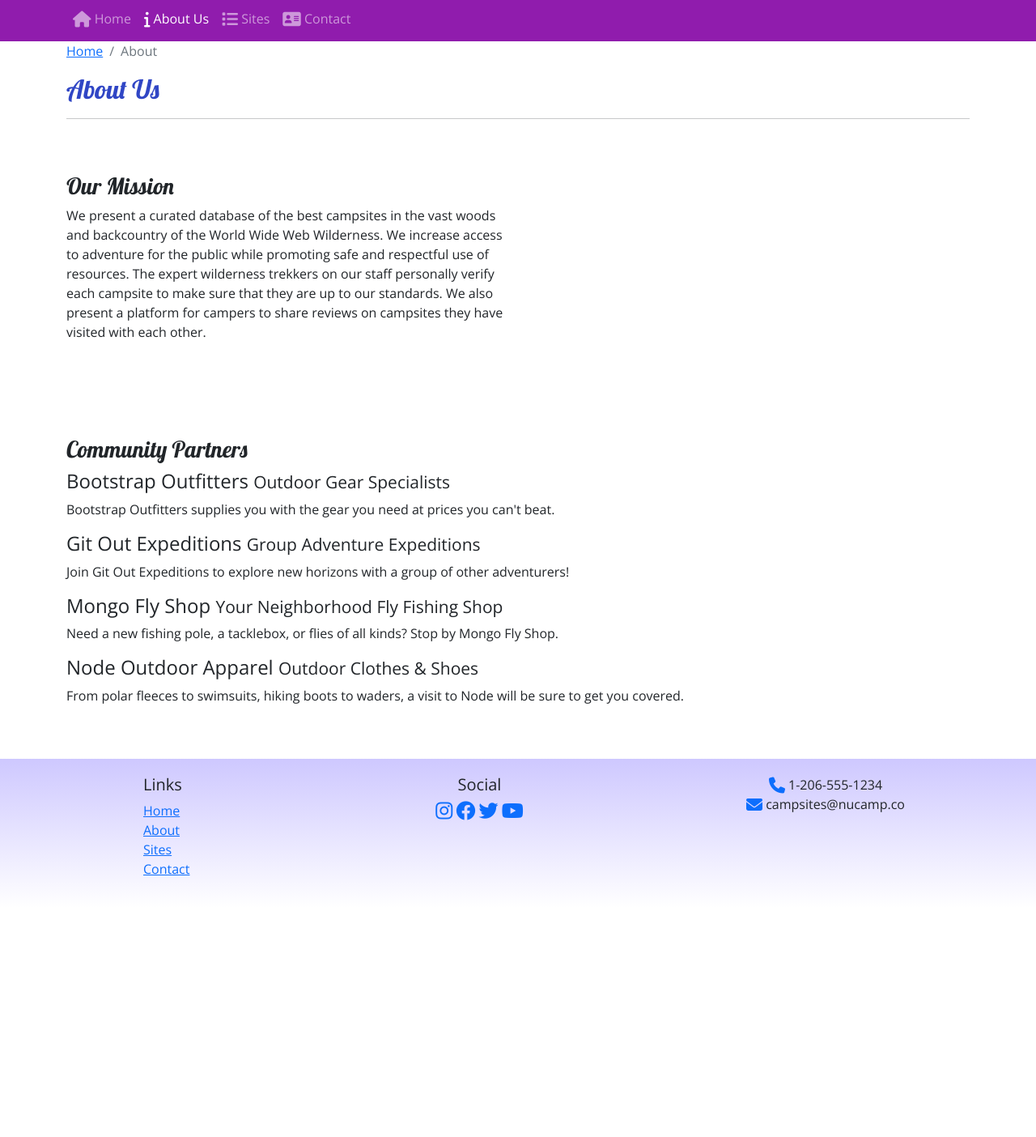
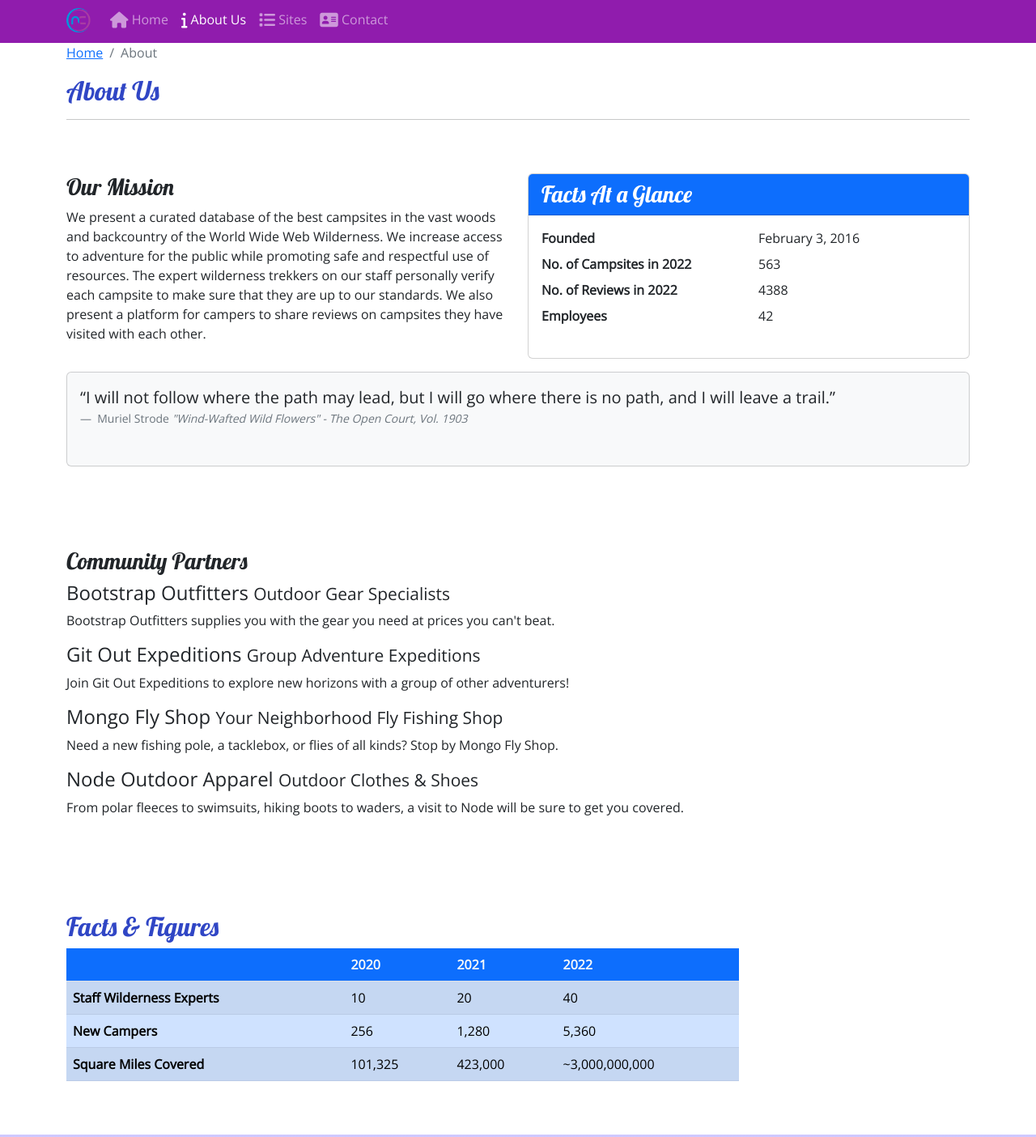
Before and after one commit to ronbrighter/nucampsite, a plain HTML site: page aboutus.html in a window 1280 px wide. Shown: the part 167-1571 px from the top of the page at 81% size. Before the commit the page ends 1288 px from the top, so only its background shows below. Drawn offline with nearby package versions, Linux system fonts and the light colour scheme.

Commit message:
Images and Flex Utility

```diff
--- a/aboutus.html
+++ b/aboutus.html
@@ -22,6 +22,9 @@
     <header>
         <div class="container">
             <div class="row">
+                <div class="col-4 col-sm-3 col-md-2 align-self-center">
+                    <a href="index.html"><img src="img/logo.png" class="img-fluid" /></a>
+                </div>
                 <div class="col">
                     <h1>Nucamp</h1>
                     <h2>a better way to camp</h2>
@@ -33,6 +36,8 @@
     <!-- navbar -->
     <nav class="navbar navbar-expand-sm navbar-dark sticky-top">
         <div class="container">
+            <a class="navbar-brand" href="index.html"><img src="img/logo.png" height="30" width="30" /></a>
+            <button class="navbar-toggler" type="button" data-bs-toggle="collapse" data-bs-target="#nucampNavbar">
             <button class="navbar-toggler ms-auto" type="button" data-bs-toggle="collapse" data-bs-target="#nucampNavbar">
                 <span class="navbar-toggler-icon"></span>
             </button>
@@ -62,10 +67,40 @@
         <section class="row row-content">
             <div class="col-sm-6">
                 <h3>Our Mission</h3>
-                <p>We present a curated database of the best campsites in the vast woods and backcountry of the World Wide Web Wilderness. We increase access
-                to adventure for the public while promoting safe and respectful use of resources. The expert wilderness trekkers on our staff personally verify each
-                campsite to make sure that they are up to our standards. We also present a platform for campers to share reviews on campsites they have visited
-                with each other.</p>
+                <p>We present a curated database of the best campsites in the vast woods and backcountry of the World
+                    Wide Web Wilderness. We increase access to adventure for the public while promoting safe and
+                    respectful use of resources. The expert wilderness trekkers on our staff personally verify each
+                    campsite to make sure that they are up to our standards. We also present a platform for campers to
+                    share reviews on campsites they have visited with each other.</p>
+            </div>
+            <div class="col-sm-6">
+                <div class="card">
+                    <h3 class="card-header bg-primary text-white">Facts At a Glance</h3>
+                    <div class="card-body">
+                        <dl class="row">
+                            <dt class="col-6">Founded</dt>
+                            <dd class="col-6">February 3, 2016</dd>
+                            <dt class="col-6">No. of Campsites in 2022</dt>
+                            <dd class="col-6">563</dd>
+                            <dt class="col-6">No. of Reviews in 2022</dt>
+                            <dd class="col-6">4388</dd>
+                            <dt class="col-6">Employees</dt>
+                            <dd class="col-6">42</dd>
+                        </dl>
+                    </div>
+                </div>
+            </div>
+            <div class="col">
+                <div class="card bg-light mt-3">
+                    <figure class="card-body">
+                        <blockquote class="blockquote">
+                            <q>I will not follow where the path may lead, but I will go where there is no path, and I will leave a trail.</q>
+                        </blockquote>
+                        <figcaption class="blockquote-footer">
+                            Muriel Strode <cite>"Wind-Wafted Wild Flowers" - The Open Court, Vol. 1903</cite>
+                        </figcaption>
+                   </figure>
+                </div>
             </div>
         </section>
 
@@ -80,6 +115,43 @@
                 <p class="d-none d-sm-block">Need a new fishing pole, a tacklebox, or flies of all kinds? Stop by Mongo Fly Shop.</p>
                 <h4>Node Outdoor Apparel <small>Outdoor Clothes & Shoes</small></h4>
                 <p class="d-none d-sm-block">From polar fleeces to swimsuits, hiking boots to waders, a visit to Node will be sure to get you covered.</p>
+            </div>
+        </section>
+        <section class=" row row-content">
+            <div class="col-sm-9">
+                <h2>Facts & Figures</h2>
+                <div class="table-responsive">
+                    <table class="table table-striped">
+                        <thead class="bg-primary text-light">
+                            <tr>
+                                <th></th>
+                                <th>2020</th>
+                                <th>2021</th>
+                                <th>2022</th>
+                            </tr>
+                        </thead>
+                        <tbody class="table-primary ">
+                            <tr>
+                                <th>Staff Wilderness Experts</th>
+                                <td>10</td>
+                                <td>20</td>
+                                <td>40</td>
+                            </tr>
+                            <tr>
+                                <th>New Campers</th>
+                                <td>256</td>
+                                <td>1,280</td>
+                                <td>5,360</td>
+                            </tr>
+                            <tr>
+                                <th>Square Miles Covered</th>
+                                <td>101,325</td>
+                                <td>423,000</td>
+                                <td>~3,000,000,000</td>
+                            </tr>
+                        </tbody>
+                    </table>
+                </div>
             </div>
         </section>
     </main>
```
Also changed, not shown: contactus.html (+5 -0 lines), index.html (+19 -4 lines), img/bootstrap-thumb.png (added), img/breadcrumb-trail-thumb.jpg (added), img/breadcrumb-trail.jpg (added), img/chrome-river-thumb.jpg (added), img/chrome-river.jpg (added), img/logo.png (added), img/react-lake-thumb.jpg (added), img/react-lake.jpg (added), 1 other file.
